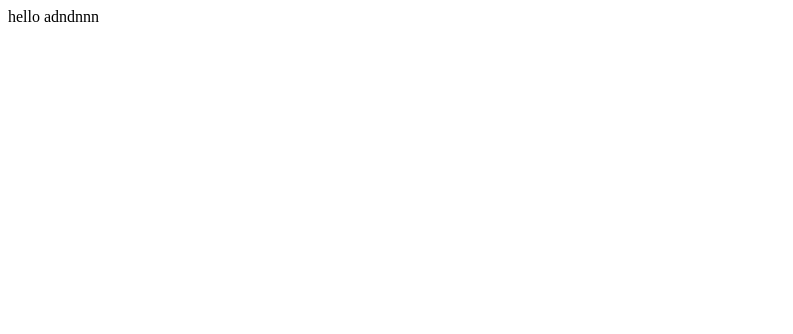
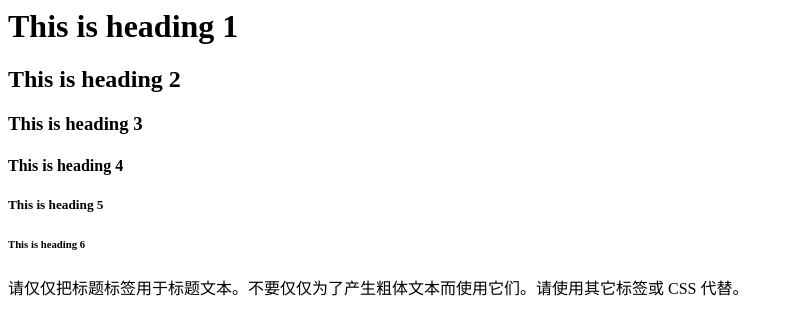
Before and after one commit to mimisn/test, a plain HTML site: page index.html in a window 1280 px wide. Shown: the whole page, without its empty margins (0-793 px from the left). Drawn offline with Linux system fonts and the light colour scheme.

Commit message:
deploy pa

```diff
--- a/index.html
+++ b/index.html
@@ -1 +1,15 @@
-hello adndnnn
+<html>
+
+<body>
+
+<h1>This is heading 1</h1>
+<h2>This is heading 2</h2>
+<h3>This is heading 3</h3>
+<h4>This is heading 4</h4>
+<h5>This is heading 5</h5>
+<h6>This is heading 6</h6>
+
+<p>请仅仅把标题标签用于标题文本。不要仅仅为了产生粗体文本而使用它们。请使用其它标签或 CSS 代替。</p>
+
+</body>
+</html>
```
